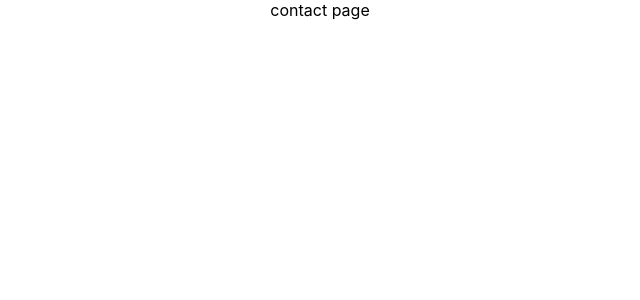
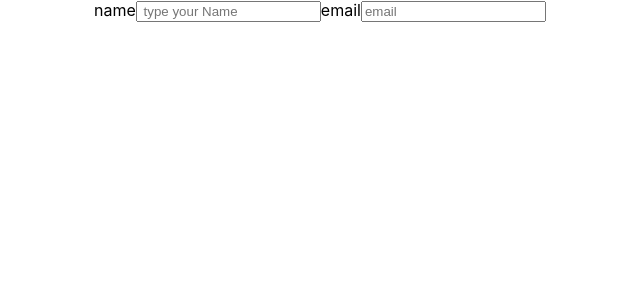
Before and after one commit to barbaroreyes/app-move, a React (Create React App) app: page /contact in a window 1280 px wide. Shown: the top 300 px of the page, without its empty margins (320-960 px from the left). Built offline with nearby package versions, Linux system fonts and the light colour scheme.

Commit message:
update-form

```diff
--- a/src/pages/Contact.js
+++ b/src/pages/Contact.js
@@ -3,7 +3,13 @@ import React from 'react'
 const Contact = () => {
   return (
     <div className="contact">
-      contact page
+      <form>
+        <label>name</label>
+        <input type="text" placeholder=" type your Name"/>
+        <label>email</label>
+       <input type="email" placeholder="email"/>
+
+      </form>
     </div>
   )
 }
```
